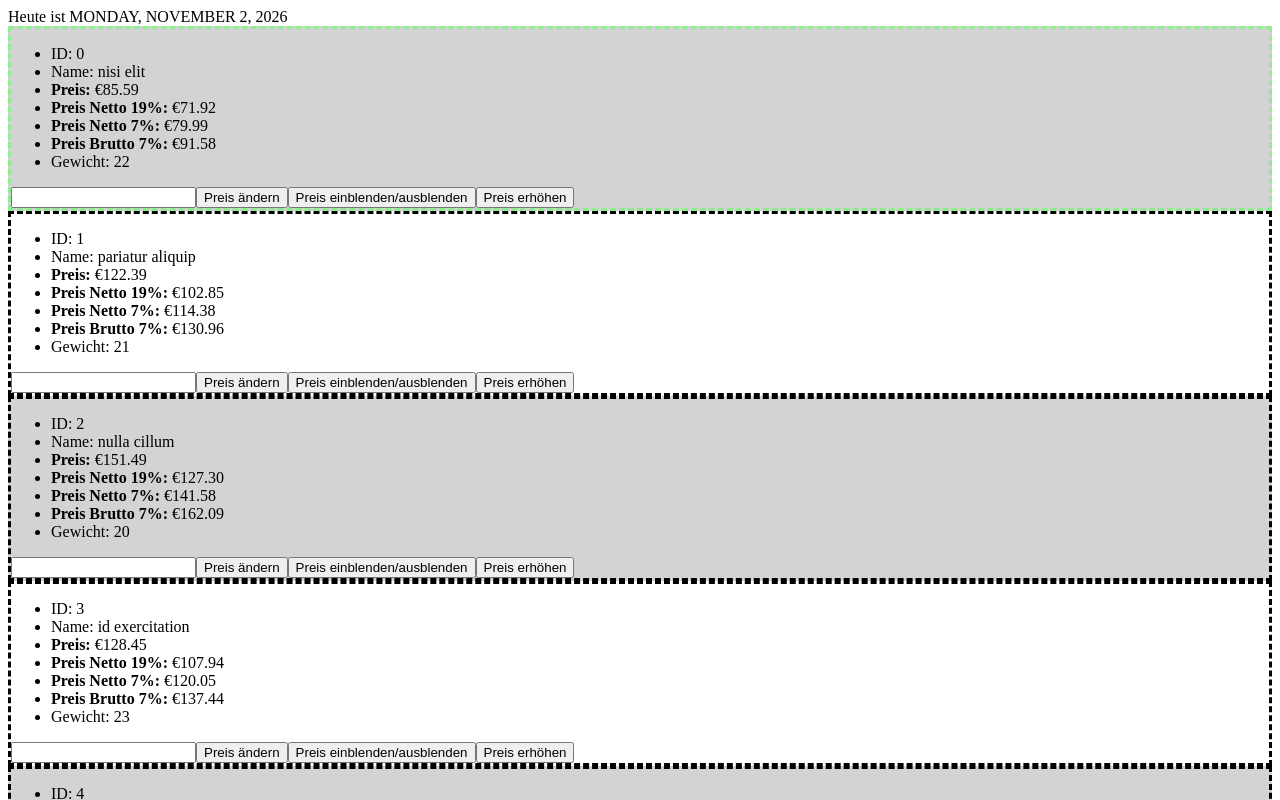
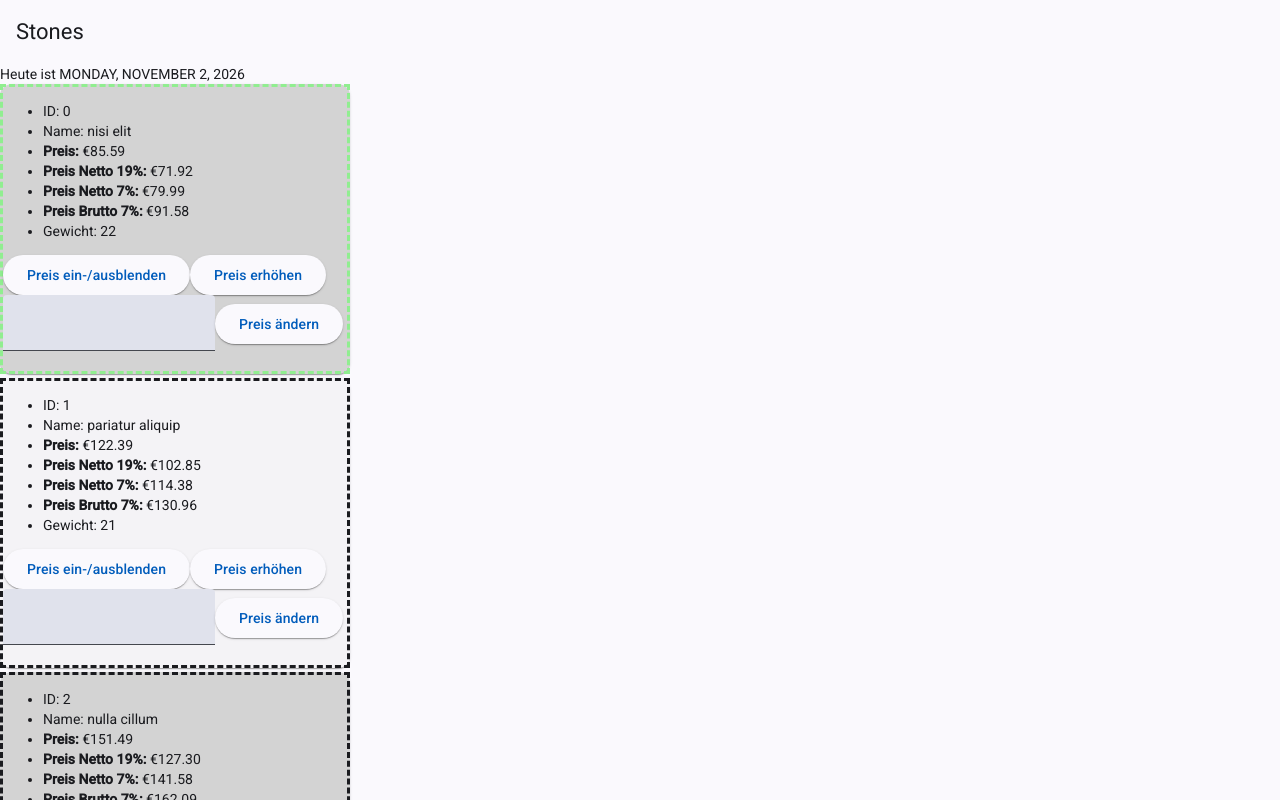
Before and after one commit to AlexanderGrigat/stones1126, an Angular app: page / in a window 1280 px wide. Shown: the top 800 px of the page. Built offline with nearby package versions, Linux system fonts and the light colour scheme.

Commit message:
Aufgabe 5

```diff
--- a/angular.json
+++ b/angular.json
@@ -34,9 +34,7 @@
                 "input": "public"
               }
             ],
-            "styles": [
-              "src/styles.css"
-            ]
+            "styles": ["src/material-theme.scss", "src/styles.css"]
           },
           "configurations": {
             "production": {
--- a/package.json
+++ b/package.json
@@ -11,10 +11,12 @@
   "private": true,
   "packageManager": "npm@11.10.1",
   "dependencies": {
+    "@angular/cdk": "^21.2.14",
     "@angular/common": "^21.2.0",
     "@angular/compiler": "^21.2.0",
     "@angular/core": "^21.2.0",
     "@angular/forms": "^21.2.0",
+    "@angular/material": "^21.2.14",
     "@angular/platform-browser": "^21.2.0",
     "@angular/router": "^21.2.0",
     "rxjs": "~7.8.0",
--- a/src/app/app-module.ts
+++ b/src/app/app-module.ts
@@ -4,6 +4,8 @@ import { BrowserModule } from '@angular/platform-browser';
 import { AppRoutingModule } from './app-routing-module';
 import { App } from './app';
 import { ProductModule } from './product/product-module';
+import { MatToolbarModule } from '@angular/material/toolbar';
+import { MatCardModule } from '@angular/material/card';
 
 @NgModule({
   declarations: [
@@ -13,6 +15,8 @@ import { ProductModule } from './product/product-module';
     BrowserModule,
     AppRoutingModule,
     ProductModule,
+    MatToolbarModule,
+    MatCardModule,
   ],
   providers: [provideBrowserGlobalErrorListeners()],
   bootstrap: [App],
--- a/src/app/app.css
+++ b/src/app/app.css
@@ -1,3 +1,8 @@
 .even-style{
     background-color: lightgray;
 }
+
+mat-card {
+    width: 350px;
+    margin-bottom: 4px;
+}
--- a/src/app/app.html
+++ b/src/app/app.html
@@ -1,6 +1,10 @@
+<mat-toolbar>
+    <span>Stones</span>
+</mat-toolbar>
+
 <span> Heute ist {{ heute | date:'fullDate' | uppercase }}</span>
 @for(prod of products;track prod.id; let isEven = $even){
-    <div [class.even-style]="isEven">
+    <mat-card  [class.even-style]="isEven">
        <stn-product-display (priceChange)="onPriceChange($event)" [product]="prod"/>
-    </div>
+    </mat-card>
 }
--- a/src/app/product/product-display/product-display.html
+++ b/src/app/product/product-display/product-display.html
@@ -6,7 +6,7 @@
         <li> ID: {{product().id}}</li>
         <li id="name"> Name: {{product().name}}</li>
         @if(showPrice){
-            <li> <strong>Preis: </strong>{{product().price | currency: '€'}}</li>
+        <li> <strong>Preis: </strong>{{product().price | currency: '€'}}</li>
         <li> <strong>Preis Netto 19%: </strong>{{product().price | netto | currency: '€'}}</li>
         <li> <strong>Preis Netto 7%: </strong>{{product().price | netto:7 | currency: '€'}}</li>
         <li> <strong>Preis Brutto 7%: </strong>{{product().price | netto:7: 'brutto' | currency: '€'}}</li>
@@ -14,8 +14,11 @@
         <li> Gewicht: {{product().weight}}</li>
     </ul>
     <ng-content/>
-    <input type="number" #price/>
-    <button (click)="changePrice(price.valueAsNumber)">Preis ändern</button>
-    <button (click)="togglePrice()">Preis einblenden/ausblenden</button>
-    <button (click)="increasePrice()">Preis erhöhen</button>
+     <button mat-raised-button (click)="togglePrice()">Preis ein-/ausblenden</button>
+     <button mat-raised-button (click)="increasePrice()">Preis erhöhen</button>
+     <br/>
+     <mat-form-field>
+         <input matInput type="number" #price>
+     </mat-form-field>
+     <button mat-raised-button (click)="changePrice(price.valueAsNumber)"> Preis ändern</button> <br/>
 </div>
--- a/src/app/product/product-module.ts
+++ b/src/app/product/product-module.ts
@@ -4,6 +4,9 @@ import { CommonModule } from '@angular/common';
 import { ProductRoutingModule } from './product-routing-module';
 import { ProductDisplay } from './product-display/product-display';
 import { UtilsModule } from '../utils/utils-module';
+import { MatButtonModule } from '@angular/material/button';
+import { MatInputModule } from '@angular/material/input';
+import { MatFormFieldModule } from '@angular/material/form-field';
 
 @NgModule({
   declarations: [
@@ -13,6 +16,9 @@ import { UtilsModule } from '../utils/utils-module';
     CommonModule,
     UtilsModule,
     ProductRoutingModule,
+    MatFormFieldModule,
+    MatInputModule,
+    MatButtonModule,
   ],
   exports: [
     ProductDisplay,
--- a/src/index.html
+++ b/src/index.html
@@ -1,11 +1,18 @@
 <!doctype html>
 <html lang="en">
   <head>
-  <meta charset="utf-8">
+    <meta charset="utf-8" />
     <title>Stones</title>
-  <base href="/">
-  <meta name="viewport" content="width=device-width, initial-scale=1">
-  <link rel="icon" type="image/x-icon" href="favicon.ico">
+    <base href="/" />
+    <meta name="viewport" content="width=device-width, initial-scale=1" />
+    <link rel="icon" type="image/x-icon" href="favicon.ico" />
+    <link rel="preconnect" href="https://fonts.googleapis.com" />
+    <link rel="preconnect" href="https://fonts.gstatic.com" crossorigin />
+    <link
+      href="https://fonts.googleapis.com/css2?family=Roboto:wght@300;400;500&display=swap"
+      rel="stylesheet"
+    />
+    <link href="https://fonts.googleapis.com/icon?family=Material+Icons" rel="stylesheet" />
   </head>
   <body>
     <stn-root></stn-root>
--- /dev/null
+++ b/src/material-theme.scss
@@ -0,0 +1,38 @@
+// Include theming for Angular Material with `mat.theme()`.
+// This Sass mixin will define CSS variables that are used for styling Angular Material
+// components according to the Material 3 design spec.
+// Learn more about theming and how to use it for your application's
+// custom components at https://material.angular.dev/guide/theming
+@use '@angular/material' as mat;
+
+html {
+  height: 100%;
+  @include mat.theme(
+    (
+      color: (
+        primary: mat.$azure-palette,
+        tertiary: mat.$blue-palette,
+      ),
+      typography: Roboto,
+      density: 0,
+    )
+  );
+}
+
+body {
+  // Default the application to a light color theme. This can be changed to
+  // `dark` to enable the dark color theme, or to `light dark` to defer to the
+  // user's system settings.
+  color-scheme: light;
+
+  // Set a default background, font and text colors for the application using
+  // Angular Material's system-level CSS variables. Learn more about these
+  // variables at https://material.angular.dev/guide/system-variables
+  background-color: var(--mat-sys-surface);
+  color: var(--mat-sys-on-surface);
+  font: var(--mat-sys-body-medium);
+
+  // Reset the user agent margin.
+  margin: 0;
+  height: 100%;
+}
```
Also changed, not shown: 2 other files (tests, documents, lock files or other folders). Lines whose indentation alone changed are shown as unchanged.
